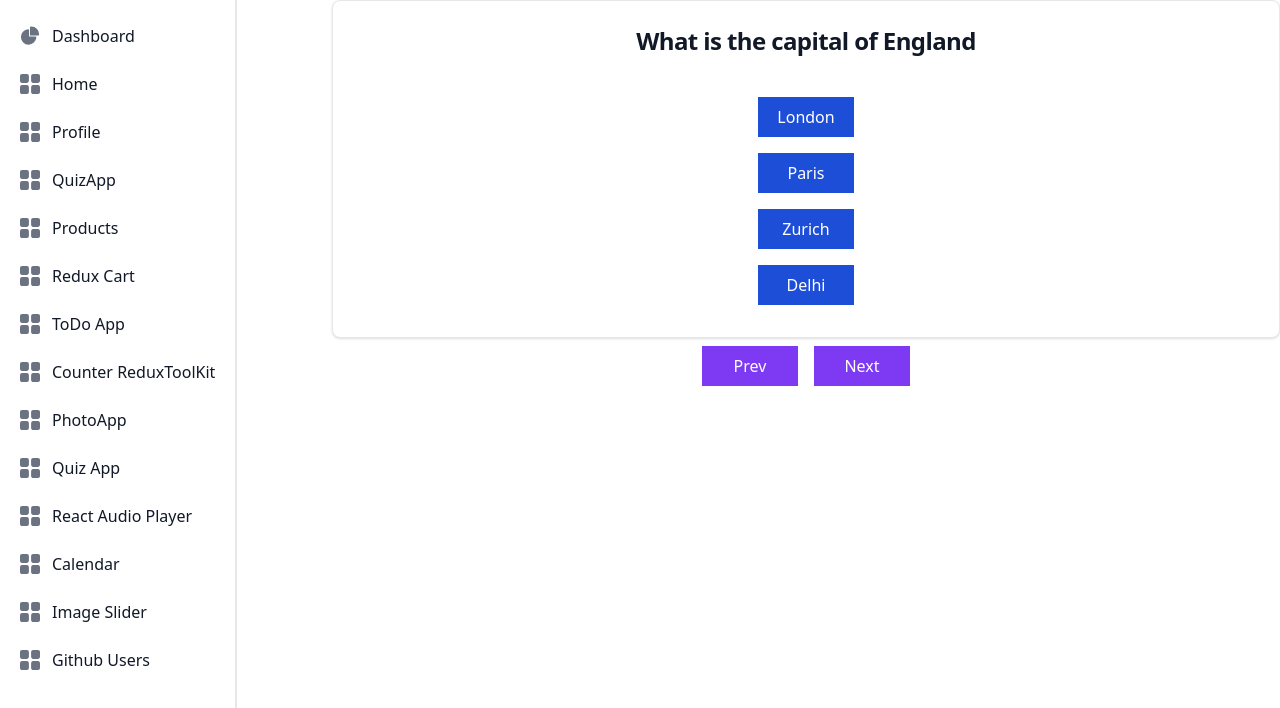
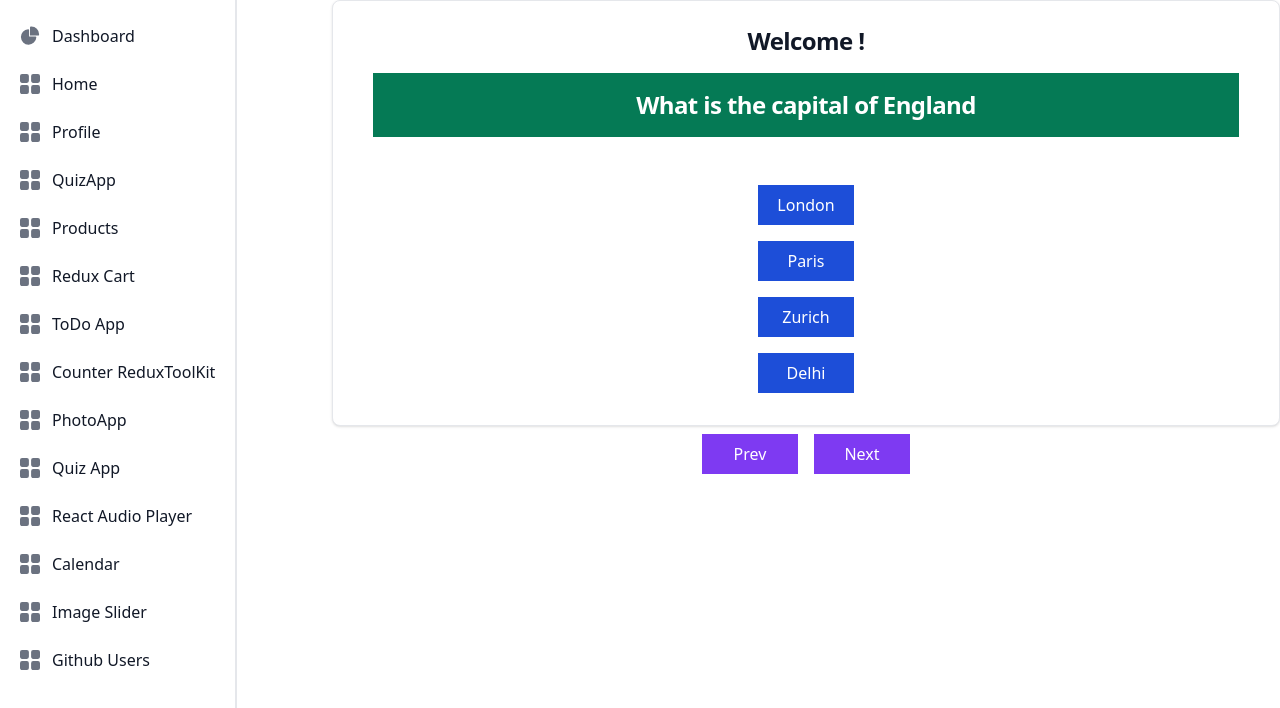
Before and after one commit to TheAjinkya/30-days-30-projects, a React (Create React App) app: page /quiz in a window 1280 px wide. Both pictures are taken after a click on the button "Start Quiz". Shown: the top 708 px of the page. Built offline with nearby package versions, Linux system fonts and the light colour scheme.

Commit message:
Updated the score in quiz app

```diff
--- a/src/components/QuizApp/QuizApp.js
+++ b/src/components/QuizApp/QuizApp.js
@@ -9,8 +9,10 @@ export const MainContext = createContext();
 function QuizApp() {
 
   const [currentState, setCurrentState] = useState("menu");
+  const [userName, setUsername]  = useState("");
+  const [score, setScore]  = useState(0);
   return (<div>
-    <MainContext.Provider value={{ currentState, setCurrentState }}>
+    <MainContext.Provider value={{ currentState, setCurrentState, userName, setUsername, score, setScore }}>
       {currentState === "menu" && <Menu />}
       {currentState === "quiz" && <QuizCard/>}
       {currentState === "finish" && <FinishCard/>}
--- a/src/components/QuizApp/components/FinishCard.js
+++ b/src/components/QuizApp/components/FinishCard.js
@@ -2,13 +2,19 @@ import React, { useContext } from 'react'
 import { MainContext } from '../QuizApp';
 
 function FinishCard() {
-    const { currentState, setCurrentState } = useContext(MainContext);
+    const { currentState, setCurrentState, score, setScore } = useContext(MainContext);
+    const restart = () => {
+        setCurrentState("menu")
+        setScore(0)
+    }
     return (<div>
         <div className="p-6 bg-white border border-gray-200 rounded-lg shadow dark:bg-gray-800 dark:border-gray-700">
             <h5 className="mb-2 text-2xl font-bold tracking-tight text-gray-900 dark:text-white"> You've completed the Quiz </h5>
             <br />
+
+            <h5 className="mb-2 text-2xl font-bold tracking-tight text-gray-900 dark:text-white"> You've Scored: {score} </h5>
             <div className='flex justify-center'>
-                <button onClick={()=>{setCurrentState("menu")}} className='bg-purple-600 text-white p-2 m-2 w-36'>Start New Quiz</button> <br />
+                <button onClick={() => { restart() }} className='bg-purple-600 text-white p-2 m-2 w-36'>Start New Quiz</button> <br />
             </div>
 
         </div>
--- a/src/components/QuizApp/components/Menu.js
+++ b/src/components/QuizApp/components/Menu.js
@@ -1,14 +1,19 @@
-import React, { useContext } from 'react'
+import React, { useContext, useState } from 'react'
 import { MainContext } from '../QuizApp';
 
 function Menu() {
 
-    const { currentState, setCurrentState } = useContext(MainContext);
+    const { currentState, setCurrentState, userName, setUsername } = useContext(MainContext);
+
+
     return (<div>
-        <div className="p-6 bg-teal-500 h-96 border border-gray-200 rounded-lg shadow dark:bg-gray-800 dark:border-gray-700">
+        <div className="p-6 bg-teal-500 h-96 border border-gray-200 rounded-lg shadow
+         dark:bg-gray-800 dark:border-gray-700">
             <div className='grid grid-cols-2 gap-4 content-center'>
-                <input type='text' placeholder='ex. John Smith' />
-                <button className='bg-blue-700 text-white' onClick={() => { setCurrentState("quiz") }}>Start Quiz</button>
+                <input type='text' onChange={(e) => { setUsername(e.target.value) }}
+                    placeholder='ex. John Smith' />
+                <button className='bg-blue-700 text-white'
+                    onClick={() => { setCurrentState("quiz") }}>Start Quiz</button>
             </div>
         </div>
     </div>)
--- a/src/components/QuizApp/components/QuizCard.js
+++ b/src/components/QuizApp/components/QuizCard.js
@@ -1,5 +1,7 @@
 import React, { useContext, useState } from 'react'
 import { MainContext } from '../QuizApp';
+import ConfettiExplosion from 'react-confetti-explosion';
+
 
 const quizData = [{
     'question': 'What is the capital of England',
@@ -19,12 +21,13 @@ const quizData = [{
 ]
 
 function QuizCard() {
-    const { currentState, setCurrentState } = useContext(MainContext);
+    const [isExploding, setIsExploding] = useState(false);
+    const { currentState, setCurrentState, userName, setUserName, setScore } = useContext(MainContext);
     const [questioNum, setQuestioNum] = useState(0);
-    const options = quizData[questioNum].options
+    const question = quizData[questioNum]
 
     const nextQuestion = () => {
-        const totalNum = quizData.length-1;
+        const totalNum = quizData.length - 1;
         setQuestioNum(prevValue => {
             if (prevValue < totalNum) {
                 return prevValue + 1
@@ -33,16 +36,27 @@ function QuizCard() {
                 return 0
             }
         })
+        setIsExploding(false)
+    }
+
+    const selectedAnswer = (param) => {
+        if (param == question.answer) {
+            setIsExploding(true)
+            setScore(prev => prev + 1)
+        }
     }
 
     return (
         <div>
+
             <div className="p-6 bg-white border border-gray-200 rounded-lg shadow dark:bg-gray-800 dark:border-gray-700">
-                <h5 className="mb-2 text-2xl font-bold tracking-tight text-gray-900 dark:text-white"> {quizData[questioNum].question} </h5>
+                <h5 className="mb-2 text-2xl font-bold tracking-tight text-gray-900 dark:text-white">Welcome {userName}!</h5>
+                <div className="bg-green-600 m-4 p-4 text-2xl font-bold tracking-tight text-white dark:text-white"> {quizData[questioNum].question} </div>
                 <br />
-                {options && options.map(elm => {
+                <>{isExploding && <ConfettiExplosion style={{ left: "50%" }} width={1000} duration={5000} />}</>
+                {question && question.options.map((elm, index) => {
                     return (<>
-                        <button className='bg-blue-700 hover:bg-blue-200 hover:text-black  text-white p-2 m-2 w-24'>{elm}</button> <br />
+                        <button onClick={() => { selectedAnswer(index + 1) }} className='bg-blue-700 hover:bg-blue-200 hover:text-black  text-white p-2 m-2 w-24'>{elm}</button> <br />
                     </>)
                 })}
             </div>
```
